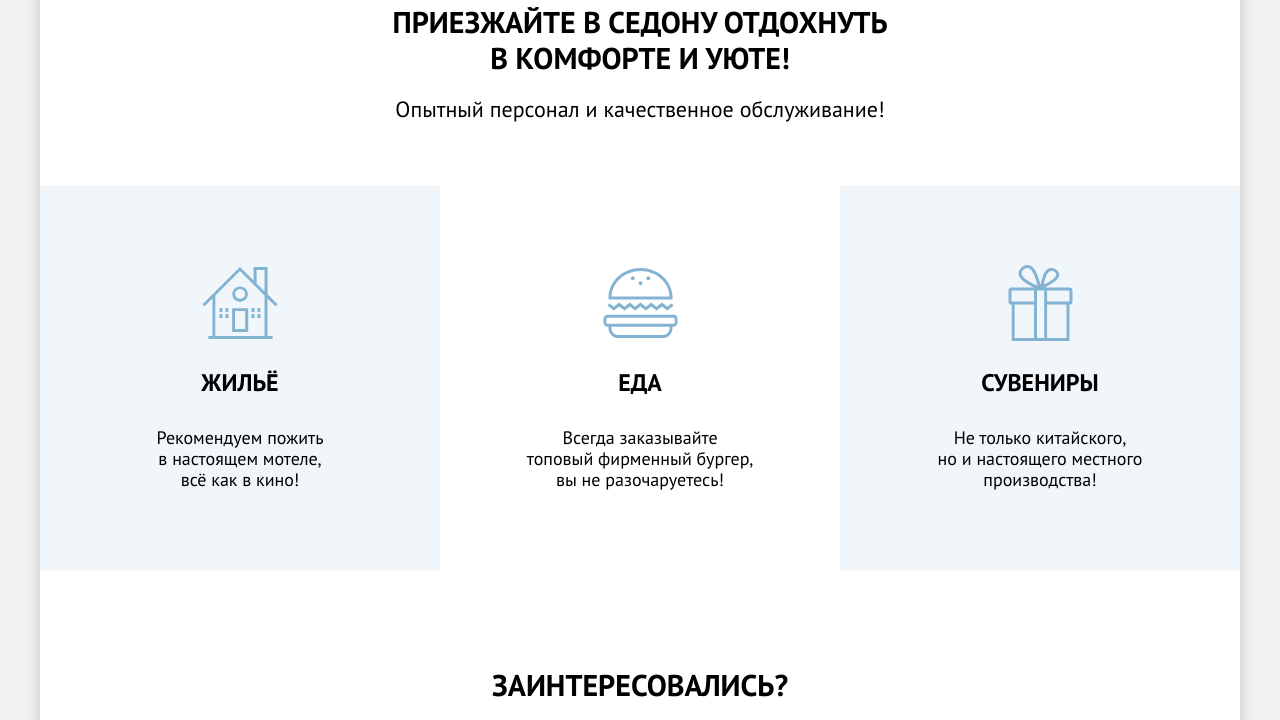
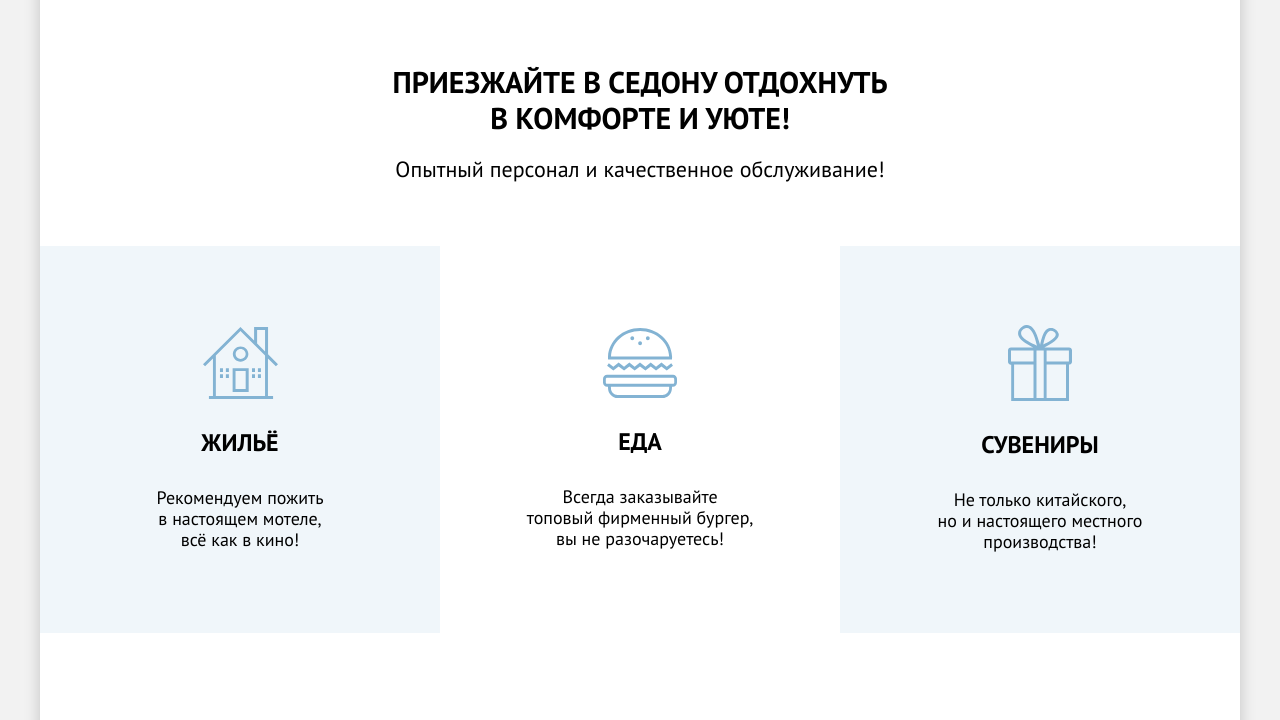
Before and after one commit to htmlacademy-htmlcss/2470113-sedona-39, a plain HTML site: page index.html in a window 1280 px wide. Shown: the part 2046-2766 px from the top of the page. Drawn offline with Linux system fonts and the light colour scheme.

Commit message:
minor updates

```diff
--- a/css/style.css
+++ b/css/style.css
@@ -315,17 +315,28 @@ main {
 .hero-main {
   background-image: url("../img/zipline.svg"),
   url("../img/index-background.png");
-  height: 485px;
-  display: -webkit-box;
-  display: -ms-flexbox;
-  display: flex;
+  min-height: 485px;
+  display: -webkit-box;
+  display: -ms-flexbox;
+  display: flex;
+  flex-wrap: wrap;
   -webkit-box-pack: center;
   -ms-flex-pack: center;
   justify-content: center;
   background-repeat: no-repeat;
   background-position: bottom;
-}
-
+  background-size: cover;
+  padding: 20px 20px 40px;
+}
+/*.hero-main::before {
+  background-image: url("../img/zipline.svg");
+  background-position: bottom;
+  background-repeat: no-repeat;
+  width: 100%;
+  height: 57px;
+  content: "";
+  order: 2;
+}*/
 .advantages {
   margin-bottom: 64px;
 }
@@ -363,8 +374,7 @@ main {
   min-height: 385px;
 }
 
-.advantages-title,
-.advice-title {
+.advantages-title {
   max-width: 175px;
   font-size: 24px;
   font-weight: 700;
@@ -376,8 +386,8 @@ main {
   padding: 0;
   text-transform: uppercase;
   -webkit-box-ordinal-group: 0;
-  -ms-flex-order: -1;
-  order: -1;
+  -ms-flex-order: 1;
+  order: 1;
 }
 
 .advantages-item-content {
@@ -406,6 +416,7 @@ main {
   width: 60px;
   margin-bottom: 30px;
   border-bottom: 2px solid rgba(0, 0, 0, 0.3);
+  order: 2;
 }
 
 .advantages-item-1 .advantages-item-content::after {
@@ -424,8 +435,7 @@ main {
 
 /* конец псевдоэлементов */
 
-.advantages-text,
-.advice-text {
+.advantages-text {
   font-size: 18px;
   font-weight: 400;
   line-height: 21px;
@@ -434,9 +444,9 @@ main {
   margin: 0;
   padding: 0;
   width: 230px;
-  -webkit-box-ordinal-group: 2;
-  -ms-flex-order: 1;
-  order: 1;
+  -webkit-box-ordinal-group: 3;
+  -ms-flex-order: 3;
+  order: 3;
 }
 
 .advantages-item-1,
@@ -512,30 +522,80 @@ main {
   -webkit-box-align: center;
   -ms-flex-align: center;
   align-items: center;
-  -webkit-box-pack: end;
-  -ms-flex-pack: end;
-  justify-content: end;
+  -webkit-box-pack: start;
+  -ms-flex-pack: start;
+  justify-content: start;
   margin: 0;
   padding-bottom: 81px;
-  background-repeat: no-repeat;
-  background-position-x: center;
 }
 
 .homes {
   background-color: rgba(131, 179, 211, 0.12);
+}
+
+.advice-title {
+  max-width: 175px;
+  font-size: 24px;
+  font-weight: 700;
+  line-height: 28px;
+  letter-spacing: 0em;
+  text-align: center;
+  margin: 0;
+  margin-bottom: 30px;
+  padding: 0;
+  text-transform: uppercase;
+  -webkit-box-ordinal-group: 1;
+  -ms-flex-order: 2;
+  order: 2;
+}
+
+.advice-text {
+  font-size: 18px;
+  font-weight: 400;
+  line-height: 21px;
+  letter-spacing: 0em;
+  text-align: center;
+  margin: 0;
+  padding: 0;
+  width: 230px;
+  -webkit-box-ordinal-group: 3;
+  -ms-flex-order: 3;
+  order: 3;
+}
+
+.homes::before {
+  content: "";
+  width: 75px;
+  height: 72px;
   background-image: url(../img/home.svg);
-  background-position-y: 81px;
+  background-repeat: no-repeat;
+  background-position: center;
+  margin: 81px auto 30px;
+  order: 1;
 }
 
 .souvenirs {
   background-color: rgba(131, 179, 211, 0.12);
+}
+.souvenirs::before {
+  content: "";
+  width: 64px;
+  height: 76px;
   background-image: url(../img/gift.svg);
-  background-position-y: 79px;
-}
-
-.food {
+  background-repeat: no-repeat;
+  background-position: center;
+  margin: 79px auto 30px;
+  order: 1;
+}
+.food::before {
+  content: "";
+  width: 74px;
+  height: 70px;
   background-image: url(../img/food.svg);
-  background-position-y: 82px;
+  background-repeat: no-repeat;
+  background-position: center;
+  margin: 82px auto 30px;
+  order: 1;
 }
 
 .booking-text {
@@ -651,8 +711,8 @@ footer {
   display: -webkit-box;
   display: -ms-flexbox;
   display: flex;
+  flex-wrap: wrap;
   width: 142px;
-  height: 50px;
   padding: 0;
   margin: 0;
   -webkit-box-align: center;
@@ -661,7 +721,7 @@ footer {
 }
 
 .social-item {
-  width: 33%;
+  width: 47px;
 }
 
 .social-item a {
@@ -675,6 +735,8 @@ footer {
   -webkit-box-pack: center;
   -ms-flex-pack: center;
   justify-content: center;
+  padding: 13px auto 13px;
+  height: 50px;
 }
 
 .social-item svg {
@@ -1206,6 +1268,7 @@ fieldset {
   border-color: black;
   background-color: white;
 }
+
 .button-view.grid-view {
   width: 48px;
   height: 48px;
@@ -1213,6 +1276,7 @@ background-image: url('../img/grid.svg');
   background-repeat: no-repeat;
   background-position: center;
 }
+
 .button-view.cards-view {
   width: 48px;
   height: 48px;
@@ -1220,6 +1284,7 @@ background-image: url('../img/cards.svg');
   background-repeat: no-repeat;
   background-position: center;
 }
+
 .button-view.list-view {
   width: 48px;
   height: 48px;
@@ -1308,6 +1373,7 @@ background-position: center;
   justify-content: space-between;
   margin-bottom: 16px;
 }
+
 .hotel-title-link,
 .hotel-title-link:hover {
   color: black;
@@ -1511,16 +1577,17 @@ background-position: center;
   background-position: center;
   background-repeat: no-repeat;
 }
+
 .modal-close-button:hover {
   background-color: #E6E6E6;
 }
+
 .modal-close-button:focus-visible {
   border: 3px solid #83B3D3;
   background-color: #E6E6E6;
 }
-.modal-close-button:active {
-
-}
+
+.modal-close-button:active {}
 
 .modal-title {
   margin: 0;
@@ -1583,9 +1650,11 @@ background-position: center;
   grid-column: 2 / 6;
   grid-row: 7 / 8;
 }
+
 .correct {
   color: #333333;
 }
+
 .wrong {
   color: #FF5757;
 }
@@ -1666,13 +1735,15 @@ line-height: 20px;
   letter-spacing: 0em;
   text-align: center;
 }
+
 .validity-quantity-childs {
   grid-row: 10/11;
   grid-column: -2/-1;
 }
+
 .modal-popover {
   display: none;
-  position:absolute;
+  position: absolute;
   box-sizing: border-box;
   width: 256px;
   height: 143px;
@@ -1691,13 +1762,14 @@ text-align: center;
   height: 9px;
   background-position: center;
   background-repeat: no-repeat;
-  position:absolute;
+  position: absolute;
   bottom: 100%;
-  left:0;
-  right:0;
+  left: 0;
+  right: 0;
   margin-left: auto;
   margin-right: auto;
 }
+
 .modal-popover-text {
   font-size: 16px;
   font-weight: 400;
@@ -1706,7 +1778,7 @@ letter-spacing: 0em;
   text-align: left;
   color: #FFFFFF;
   text-transform: none;
-margin:0;
+  margin: 0;
 }
 
 .modal-info:hover + .modal-popover {
--- a/index.html
+++ b/index.html
@@ -22,7 +22,7 @@
         </nav>
         <div class="user-panel">
           <a class="search-link"><span class="visually-hidden">Поиск</span></a>
-          <button class="favorite-list">
+          <button class="favorite-list" type="button">
             <p class="notifications">12</p>
           </button>
           <a class="link-button" href="catalog.html">Хочу сюда!</a>
```
Also changed, not shown: catalog.html (+7 -7 lines), modal.html (+3 -3 lines). Lines whose indentation alone changed are shown as unchanged.
